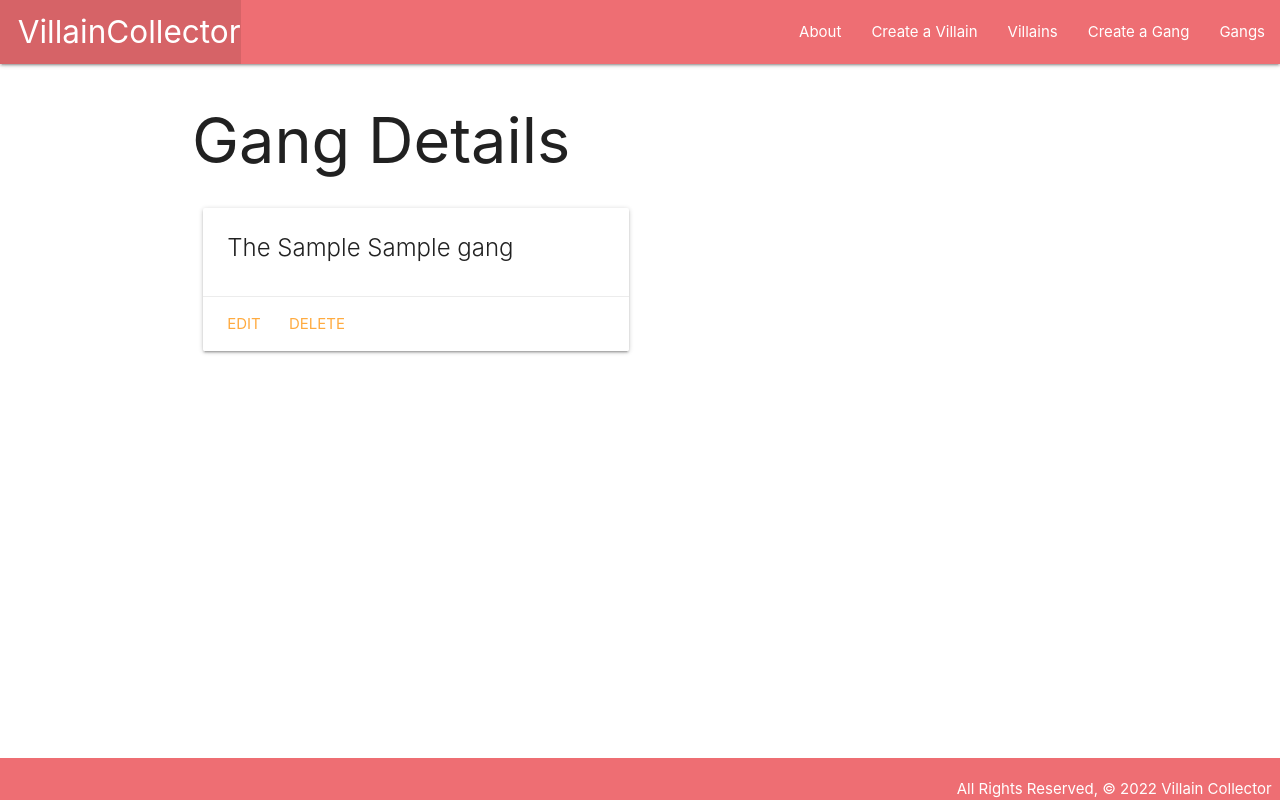
After one commit to brianhasal/villain_app, a Django app: page /gangs/1/ in a window 1280 px wide. The commit adds this page. Run offline with Django 4.2, Linux system fonts and the light colour scheme; tables that the repository leaves empty hold one stand-in row (values such as "Sample post").

Commit message:
Added html for gang: confirm_delete, detail, form, list, create

```diff
--- a/main_app/admin.py
+++ b/main_app/admin.py
@@ -1,7 +1,8 @@
 from django.contrib import admin
-from .models import Villain, Surveillance
+from .models import Villain, Surveillance, Gang
 
 # Register your models here.
 
 admin.site.register(Villain)
 admin.site.register(Surveillance)
+admin.site.register(Gang)
--- a/main_app/templates/base.html
+++ b/main_app/templates/base.html
@@ -22,6 +22,8 @@
           <li><a href="{% url 'about' %}">About</a></li>
           <li><a href="{% url 'villains_create' %}">Create a Villain</a></li>
           <li><a href="{% url 'index' %}">Villains</a></li>
+          <li><a href="{% url 'gangs_create' %}">Create a Gang</a></li>
+          <li><a href="{% url 'gangs_list' %}">Gangs</a></li>
         </ul>
       </div>
     </nav>
--- /dev/null
+++ b/main_app/templates/main_app/gang_detail.html
@@ -0,0 +1,30 @@
+{% extends 'base.html' %}
+
+{% block content %}
+
+  <h1>Gang Details</h1>
+  <div class="row">
+    <div class="col s6">
+      <div class="card">
+        <div class="card-content">
+          <span class="card-title">The {{ gang.adjective }} {{ gang.name }}</span>
+        </div>
+        <div class="card-action">
+          <a href="{% url 'gangs_update' gang.id %}">Edit</a>
+          <a href="{% url 'gangs_delete' gang.id %}">Delete</a>
+        </div>
+      </div>
+    </div>
+
+    {% comment %} <div class="col s6">
+      <form action="{% url 'gangs_create' gang.id %}" method="post">
+        {% csrf_token %}
+        {{ gang_form }}
+        <div>
+          <input type="submit" class="btn" value="Add Window" >
+        </div>
+      </form>
+    </div>
+  </div> {% endcomment %}
+
+{% endblock %}
--- a/main_app/urls.py
+++ b/main_app/urls.py
@@ -28,7 +28,7 @@ urlpatterns = [
     path('villains/create/', views.VillainCreate.as_view(), name='villains_create'),
     path('villains/<int:pk>/update/', views.VillainUpdate.as_view(), name='villains_update'),
     path('villains/<int:pk>/delete/', views.VillainDelete.as_view(), name='villains_delete'),
-    path('gangs/', views.GangList.as_view(), name='gangs_index'),
+    path('gangs/', views.GangList.as_view(), name='gangs_list'),
     path('gangs/<int:pk>/', views.GangDetail.as_view(), name='gangs_detail'),
     path('gangs/<int:pk>/update/', views.GangUpdate.as_view(), name='gangs_update'),
     path('gangs/<int:pk>/delete/', views.GangDelete.as_view(), name='gangs_delete'),
--- a/main_app/views.py
+++ b/main_app/views.py
@@ -4,7 +4,7 @@ from django.views.generic.list import ListView
 from django.views.generic.detail import DetailView
 
 from .models import Villain, Gang
-from .forms import SurveillanceForm
+from .forms import SurveillanceForm, GangForm
 
 # Create your views here.
 
@@ -57,6 +57,7 @@ class GangList(ListView):
 class GangDetail(DetailView):
   model = Gang
 
+
 class GangCreate(CreateView):
   model = Gang
   fields = ['name', 'adjective']
```
Also changed, not shown: main_app/forms.py (+7 -1 lines), main_app/templates/main_app/gang_confirm_delete.html (added, +21 -0 lines), main_app/templates/main_app/gang_form.html (added, +26 -0 lines), main_app/templates/main_app/gang_list.html (added, +32 -0 lines).
